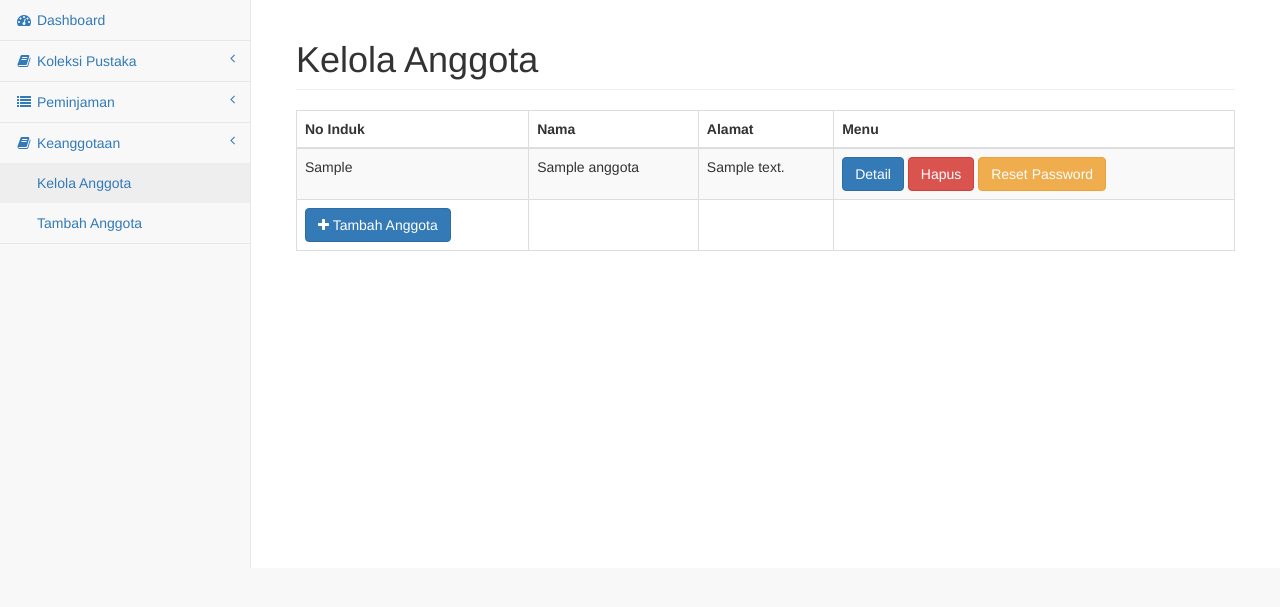
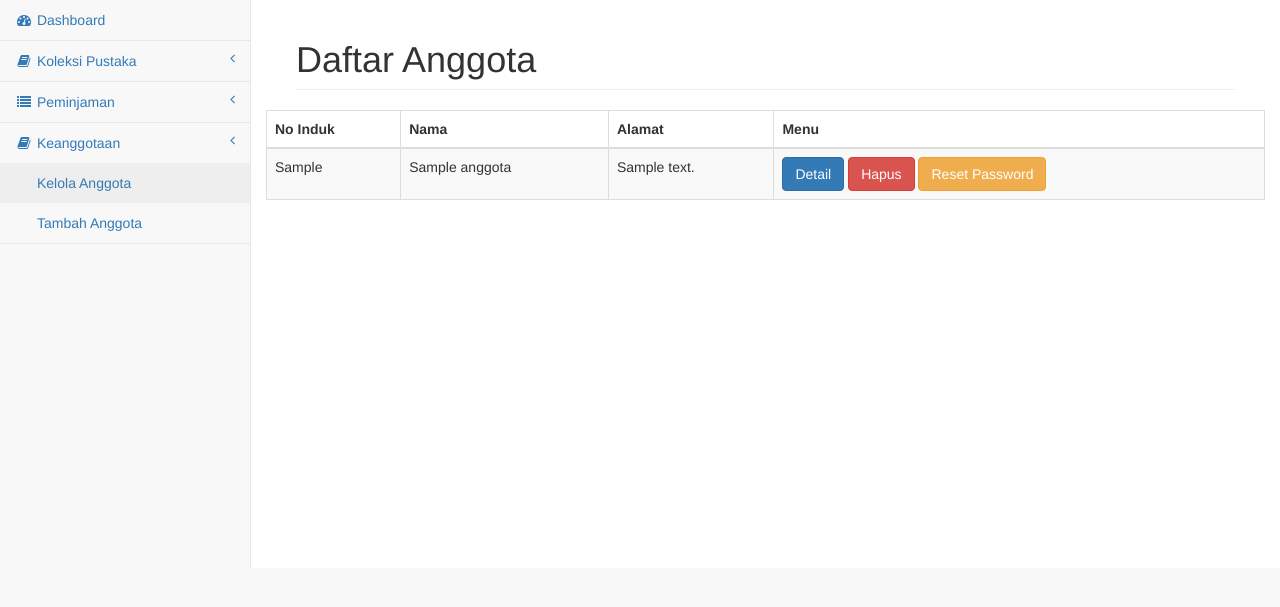
Before and after one commit to lslowmotion/SIPSMAN1Cv2, a CodeIgniter app: page /SIPSMAN1Cv2/Anggota in a window 1280 px wide. Shown: the part 51-658 px from the top of the page. Run offline with CodeIgniter, Linux system fonts and the light colour scheme; the visitor is signed in with stand-in values (Sample User, id 1); tables that the repository leaves empty or names only in its code hold one stand-in row (values such as "Sample post"); some libraries are stand-ins or nearby versions.

Commit message:
Fixing modal on DaftarAnggota
minus:
- tombol tambah anggota

```diff
--- a/application/views/DaftarAnggota.php
+++ b/application/views/DaftarAnggota.php
@@ -5,7 +5,7 @@
 		<div class="container-fluid">
 			<div class="row">
 				<div class="col-md-12">
-					<h1 class="page-header">Kelola Anggota</h1>
+					<h1 class="page-header">Daftar Anggota</h1>
 				</div>
 			</div>
 			<?php
@@ -13,9 +13,8 @@
 					echo $this->session->flashdata('message');
 				}
 			?>
-
+			</div>
 			<div class="row">
-			<div class="col-md-12">
 					<form>
 					<table width="100%" class="table table-striped table-bordered table-hover" id="dataTables-example">
 						<thead>
@@ -39,40 +38,27 @@
 								<td><?php echo $row->alamat;?></td>
 								<td>
 									<a href="<?php echo base_url('Anggota/dataAnggota/'.$row->no_induk);?>"><button type="button" class="btn btn-primary">Detail</button></a>
-
+									<?php
+									if($this->session->userdata('level')=='admin'){?>
 									<!-- Button trigger modal -->
-									<button type="button" class="btn btn-danger" data-toggle="modal" data-target="#hapusModal" data-no-induk="<?php echo $row->no_induk; ?>" data-nama="<?php echo $row->nama; ?>" data-url="<?php echo current_url();?>">Hapus</button>
+									<button type="button" class="btn btn-danger" data-toggle="modal" data-target="#deleteModal" data-no-induk="<?php echo $row->no_induk; ?>" data-nama="<?php echo $row->nama; ?>" data-url="<?php echo current_url();?>">Hapus</button>
 									<button type="button" class="btn btn-warning" data-toggle="modal" data-target="#resetModal" data-no-induk="<?php echo $row->no_induk; ?>" data-nama="<?php echo $row->nama; ?>" data-url="<?php echo current_url();?>">Reset Password</button>
-
+									<?php }?>
 								</td>
 							</tr>
 						<?php
 							}
 						}
 						?>
-
 						</tbody>
-						<tfoot>
-					<tr>
-					<td>
-					<a href="<?php echo base_url('Anggota/tambahAnggota');?>"><button type="button" class="btn btn-primary"><i class="fa fa-plus "></i> Tambah Anggota</button></a>
-					</td>
-					<td></td>
-					<td></td>
-					<td></td>
-					</tr>
-					</tfoot>
 					</table>
-
 					</form>
-					</div>
-			</div>
 			</div>
 		</div>
-
+	</div>
 </body>
 <!-- Modal -->
-<div class="modal fade" id="hapusModal" tabindex="-1" role="dialog" aria-labelledby="myModalLabel">
+<div class="modal fade" id="deleteModal" tabindex="-1" role="dialog" aria-labelledby="myModalLabel">
   <div class="modal-dialog" role="document">
     <div class="modal-content">
       <div class="modal-header">
@@ -84,7 +70,7 @@
       Semua data yang berhubungan dengan akun yang bersangkutan juga akan dihapus
       </div>
       <div class="modal-footer">
-      <form action="<?php echo base_url('Anggota/hapusAnggota'); ?>" method="post">
+      <form action="<?php echo base_url('Anggota/deleteAnggota'); ?>" method="post">
       	<input type="hidden" class="no-induk" name="no-induk"/>
       	<input type="hidden" class="url" name="url"/>
         <button type="button" class="btn btn-default" data-dismiss="modal">Batal</button>
@@ -105,7 +91,7 @@
       </div>
       <div class="modal-body">
       Apakah anda yakin ingin mereset password ?
-      Password yang direset akan disamakan dengan no induk. Segera ganti password untuk keamanan akun!
+      Password yang direset akan disamakan dengan NIP. Segera ganti password untuk keamanan akun!
       </div>
       <div class="modal-footer">
       <form action="<?php echo base_url('Akun/resetPassword'); ?>" method="post">
@@ -131,30 +117,30 @@ $(document).ready( function () {
 	$('#dataTables-example').DataTable({
 		"lengthChange": false
 	});
-	 $('#hapusModal').on('show.bs.modal', function (event) {
+	$('#deleteModal').on('show.bs.modal', function (event) {
 		  var button = $(event.relatedTarget) // Button that triggered the modal
-		  var no-induk = button.data('no-induk') // Extract info from data-* attributes
+		  var no_induk = button.data('no-induk') // Extract info from data-* attributes
 		  var nama = button.data('nama')
 		  var url = button.data('url')
 		  // If necessary, you could initiate an AJAX request here (and then do the updating in a callback).
 		  // Update the modal's content. We'll use jQuery here, but you could use a data binding library or other methods instead.
 		  var modal = $(this)
 		  modal.find('.nama').text(nama)
-		  modal.find('.no-induk').text(no-induk)
-		  modal.find('input','.induk').val(induk)
+		  modal.find('.no-induk').text(no_induk)
+		  modal.find('input','.nip').val(no_induk)
 		  modal.find('.url').val(url)
 		})
 	$('#resetModal').on('show.bs.modal', function (event) {
 		  var button = $(event.relatedTarget) // Button that triggered the modal
-		  var no-induk = button.data('no-induk') // Extract info from data-* attributes
+		  var no_induk = button.data('no-induk') // Extract info from data-* attributes
 		  var nama = button.data('nama')
 		  var url = button.data('url')
 		  // If necessary, you could initiate an AJAX request here (and then do the updating in a callback).
 		  // Update the modal's content. We'll use jQuery here, but you could use a data binding library or other methods instead.
 		  var modal = $(this)
 		  modal.find('.nama').text(nama)
-		  modal.find('.no-induk').text(no-induk)
-		  modal.find('input','.no-induk').val(no-induk)
+		  modal.find('.no-induk').text(no_induk)
+		  modal.find('input','.nip').val(no_induk)
 		  modal.find('.url').val(url)
 		})
 });
```
